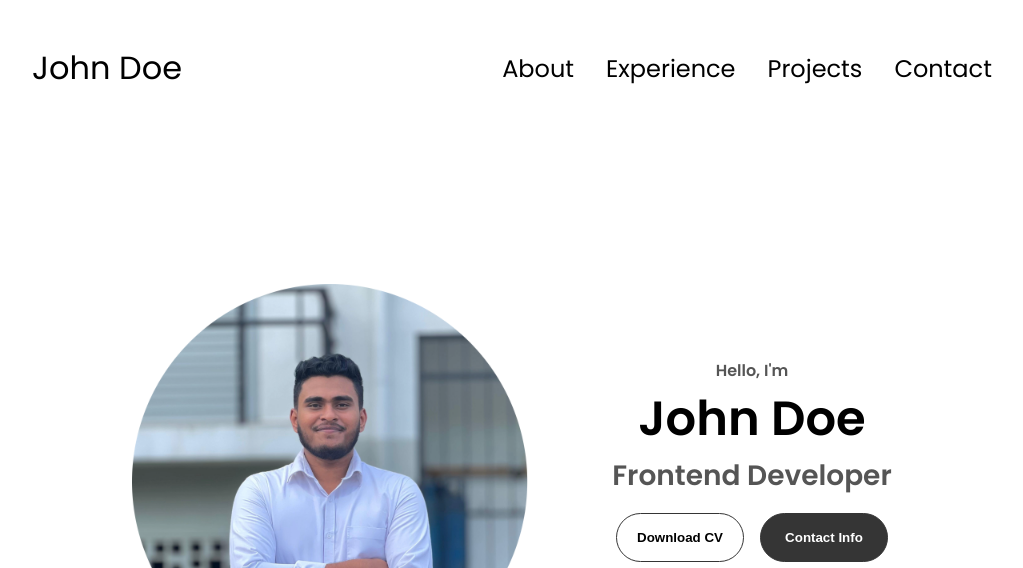
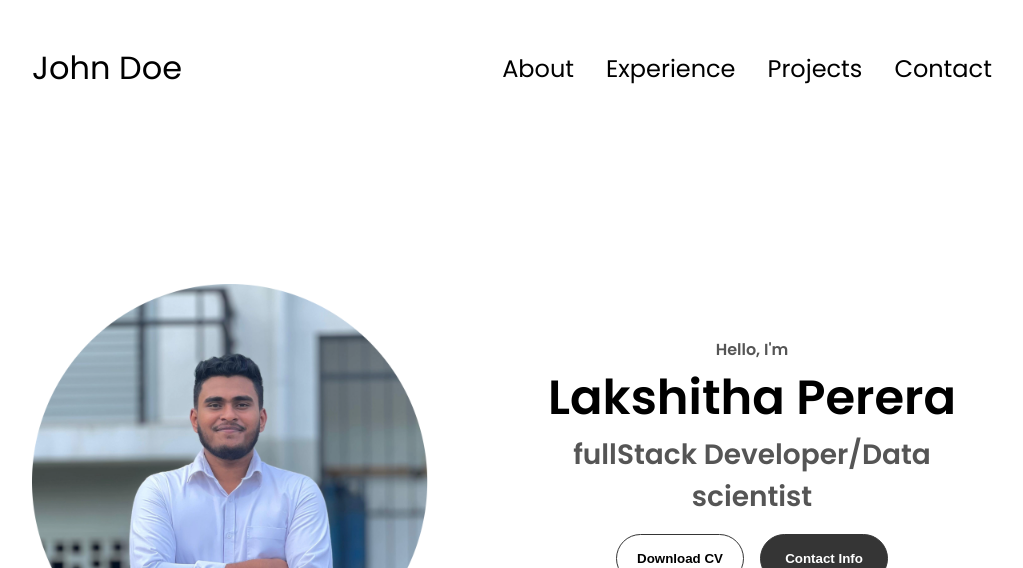
Before and after one commit to lakperera/myPortFolio, a plain HTML site: page index.html in a window 1280 px wide. Shown: the top 568 px of the page, without its empty margins (128-1151 px from the left). Drawn offline with Linux system fonts and the light colour scheme.

Commit message:
change name

```diff
--- a/index.html
+++ b/index.html
@@ -42,8 +42,8 @@
       </div>
       <div class="section__text">
         <p class="section__text__p1">Hello, I'm</p>
-        <h1 class="title">John Doe</h1>
-        <p class="section__text__p2">Frontend Developer</p>
+        <h1 class="title">Lakshitha Perera</h1>
+        <p class="section__text__p2">fullStack Developer/Data scientist</p>
         <div class="btn-container">
           <button
             class="btn btn-color-2"
```
